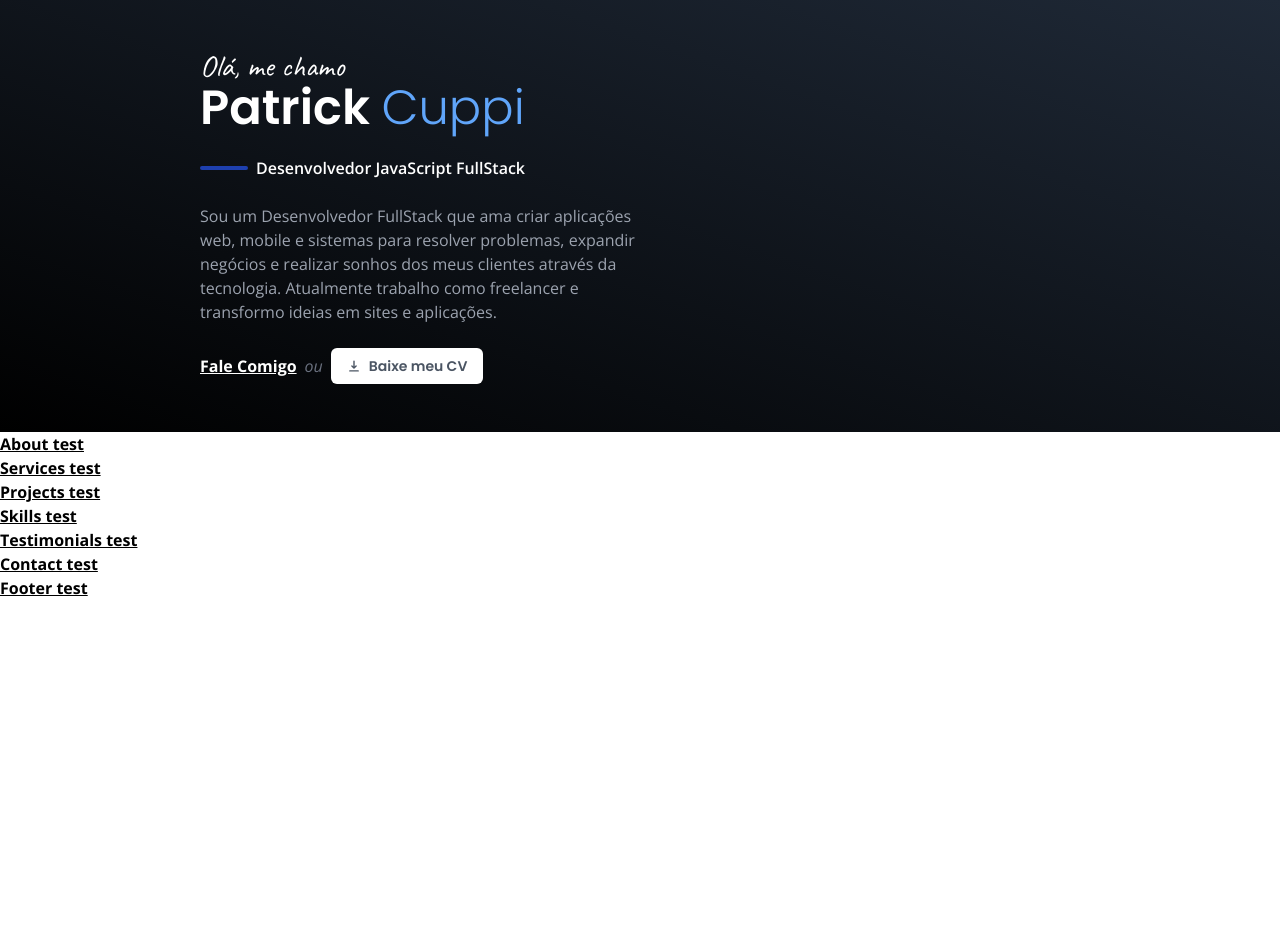
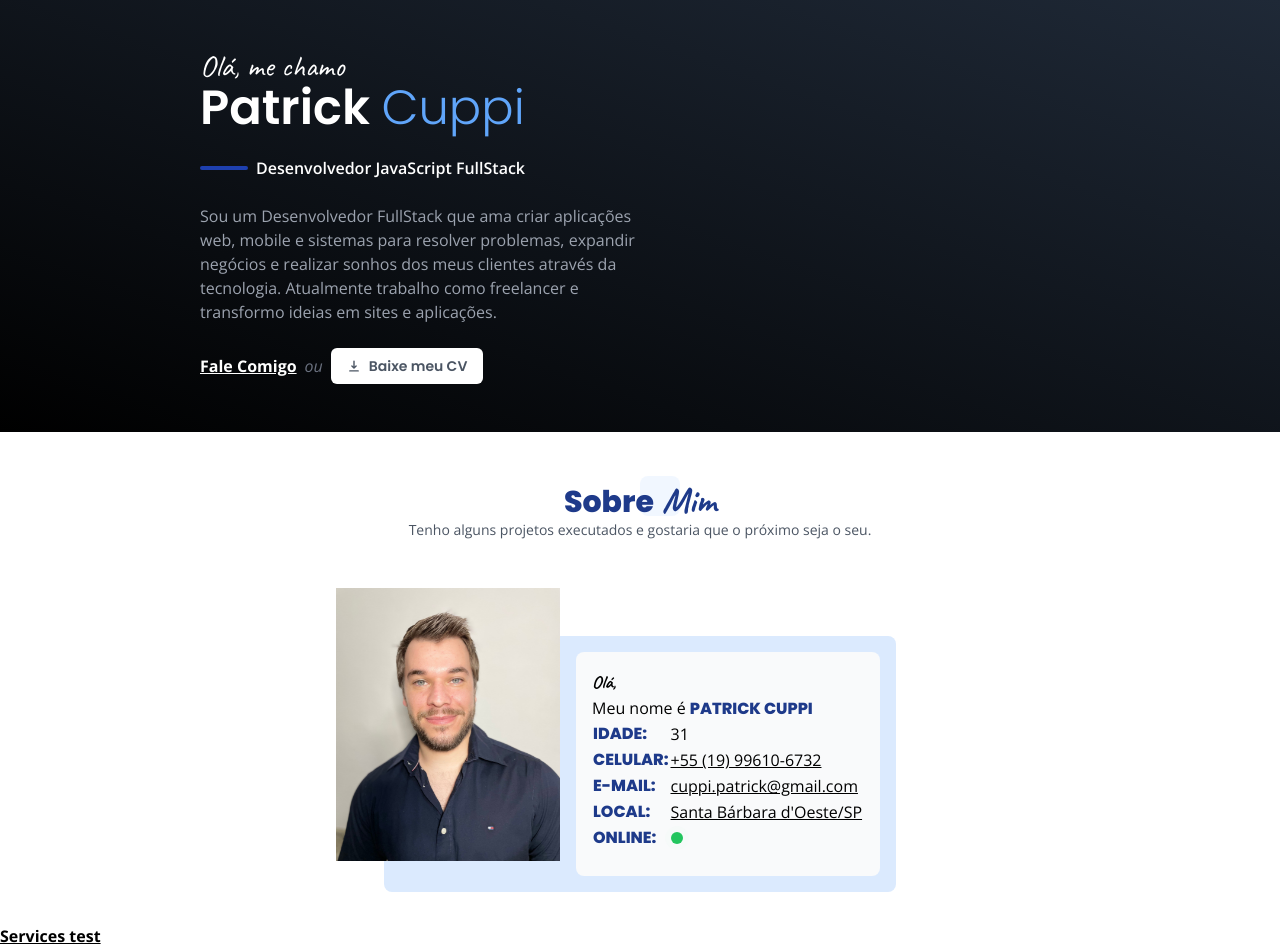
Before and after one commit to patrick-cuppi/patrick-cuppi.github.io, a React (Vite) app: page / in a window 1280 px wide. Shown: the top 951 px of the page. Before the commit the page ends 800 px from the top, so only its background shows below. Built offline with nearby package versions, Linux system fonts and the light colour scheme.

Commit message:
feat: finished about section

```diff
--- a/src/components/About.tsx
+++ b/src/components/About.tsx
@@ -1,7 +1,99 @@
+import PhotoPerfil from "../assets/images/perfil.jpg";
+
 export function About() {
     return (
-        <>
-            <h2 className="text 4xl underline font-bold">About test</h2>
-        </>
+        <section className="container mx-auto my-4 max-w-5xl p-4">
+            <div className="relative p-4 text-center">
+                <h2 className="relative z-10 text-blue-900 font-bold">
+                    <span className="mr-2 font-headline text-3xl">Sobre</span>
+                    <span className="font-handwriting text-4xl">Mim</span>
+                </h2>
+                <p className="relative text-sm text-gray-600">
+                    Tenho alguns projetos executados e gostaria que o próximo seja o seu.
+                </p>
+
+                <div className="absolute left-1/2 top-3 z-0 h-10 w-10 rounded-lg bg-blue-100/40" />
+            </div>
+
+            <div className="relative mx-auto mt-20 max-w-lg">
+                <div className="relative bg-blue-100 w-full rounded-lg p-4 ps-20 md:h-64 md:ps-48">
+                    <div className="relative w-full h-full rounded-lg bg-gray-50 p-4">
+                        <p className="font-handwriting text-lg font-bold">Olá,</p>
+                        <p>
+                            <span className="mr-1">Meu nome é</span>
+                            <span className="font-headline font-bold uppercase text-blue-900">Patrick Cuppi</span>
+                        </p>
+                        <table>
+                            <tbody>
+                                <tr>
+                                    <td className="font-headline font-bold uppercase text-blue-900">
+                                        Idade:
+                                    </td>
+                                    <td>31</td>
+                                </tr>
+                                <tr>
+                                    <td className="font-headline font-bold uppercase text-blue-900">
+                                        Celular:
+                                    </td>
+                                    <td>
+                                        <a
+                                            href="tel:+55199961067332"
+                                            className="underline hover:text-blue-800"
+                                            rel="noopener"
+                                        >
+                                            +55 (19) 99610-6732
+                                        </a>
+                                    </td>
+                                </tr>
+                                <tr>
+                                    <td className="font-headline font-bold uppercase text-blue-900">
+                                        E-mail:
+                                    </td>
+                                    <td>
+                                        <a
+                                            href="mailto:cuppi.patrick@gmail.com"
+                                            className="underline hover:text-blue-800"
+                                            rel="noopener"
+                                        >
+                                            cuppi.patrick@gmail.com
+                                        </a>
+                                    </td>
+                                </tr>
+                                <tr>
+                                    <td className="font-headline font-bold uppercase text-blue-900">
+                                        Local:
+                                    </td>
+                                    <td>
+                                        <a
+                                            href="https://www.google.com/maps/place/Santa+B%C3%A1rbara+d'Oeste,+SP/@-22.7556026,-47.513057,12z/data=!3m1!4b1!4m6!3m5!1s0x94c89d97dedd345f:0xfa0858713f645375!8m2!3d-22.7560892!4d-47.4153925!16s%2Fg%2F11bc57y3_4?entry=ttu&g_ep=EgoyMDI0MDkzMC4wIKXMDSoASAFQAw%3D%3D"
+                                            target="_blank" rel="noreferrer"
+                                            className="underline hover:text-blue-800"
+                                        >
+                                            Santa Bárbara d'Oeste/SP
+                                        </a>
+                                    </td>
+                                </tr>
+                                <tr>
+                                    <td className="font-headline font-bold uppercase text-blue-900">
+                                        Online:
+                                    </td>
+                                    <td>
+                                        <span className="relative flex h-3 w-3">
+                                            <span className="absolute inline-flex h-full w-full animate-ping rounded-full bg-green-400 opacity-75"> </span>
+                                            <span className="relative inline-flex h-3 w-3 rounded-full bg-green-500"> </span>
+                                        </span>
+                                    </td>
+                                </tr>
+                            </tbody>
+                        </table>
+                    </div>
+                    <div className="absolute -left-2 -top-4 h-24 w-20
+                            rounded-lg bg-gray-600 bg-cover bg-center
+                            md:-left-12 md:-top-12 md:h-70 md:w-56">
+                                <img src={PhotoPerfil} alt="Foto de peril no CV" />
+                    </div>
+                </div>
+            </div>
+        </section>
     )
 }
```
Also changed, not shown: src/assets/images/perfil.jpg (added).
